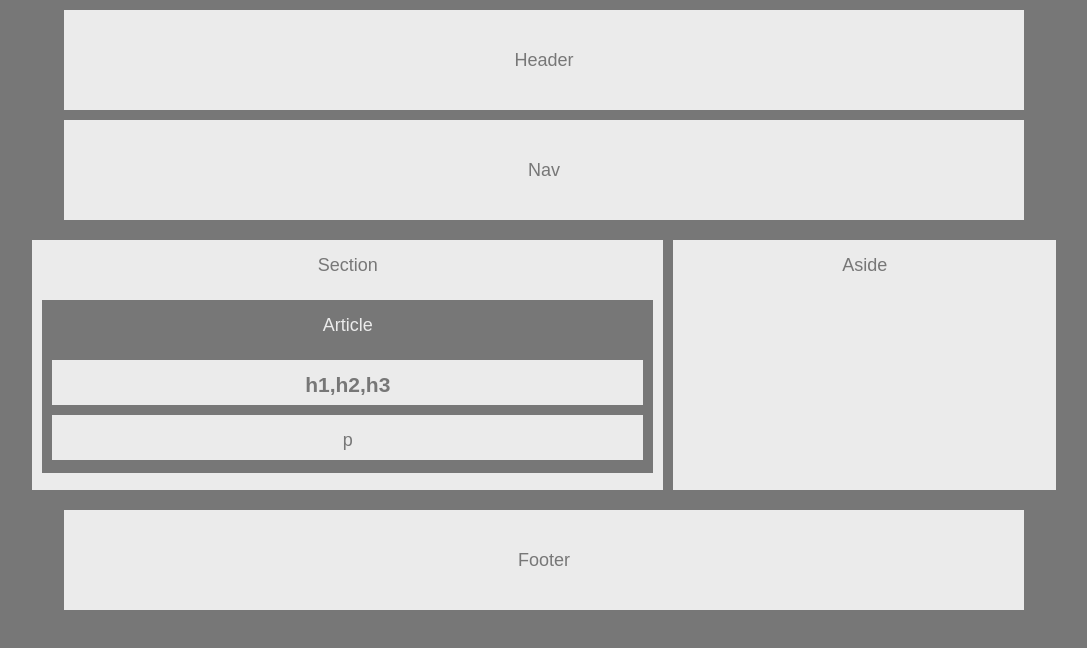
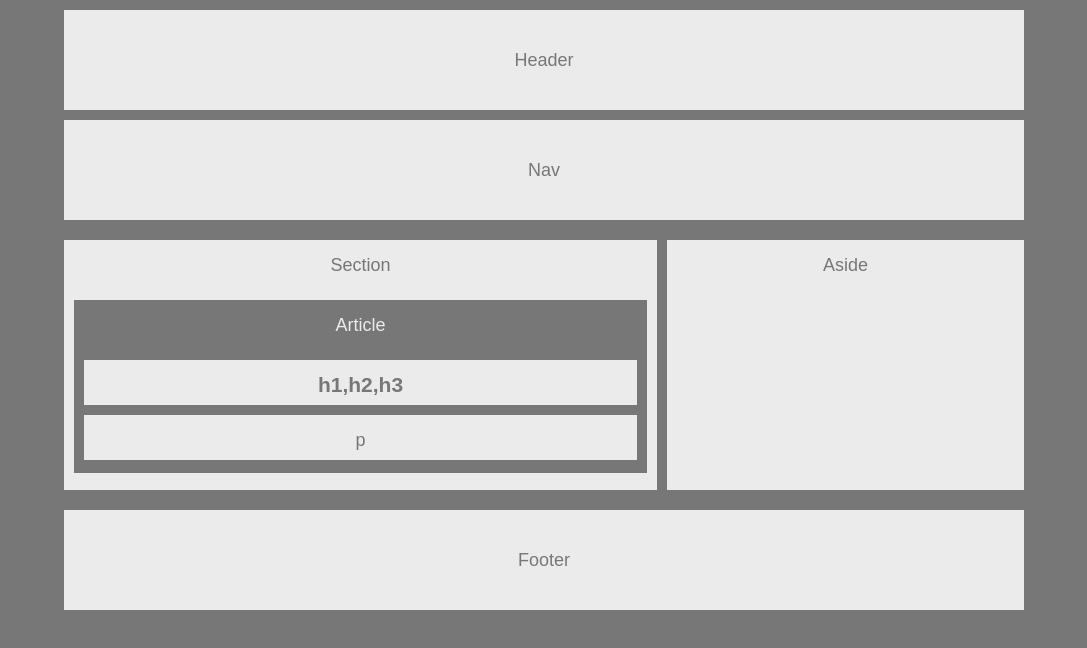
Before and after one commit to blambillotte/HW-Wireframe, a plain HTML site: page index.html in a window 1280 px wide. Shown: the whole page, without its empty margins (96-1183 px from the left). Drawn offline with Linux system fonts and the light colour scheme.

Commit message:
Added max width to match other elements for Aside

```diff
--- a/style.css
+++ b/style.css
@@ -36,7 +36,7 @@ h1 {
 
 .content {
   width: 80vw;
-  max-width: 100%;
+  max-width: 960px;
   height: 250px;
   margin: 10px auto 10px auto;
   display: flex;
```
